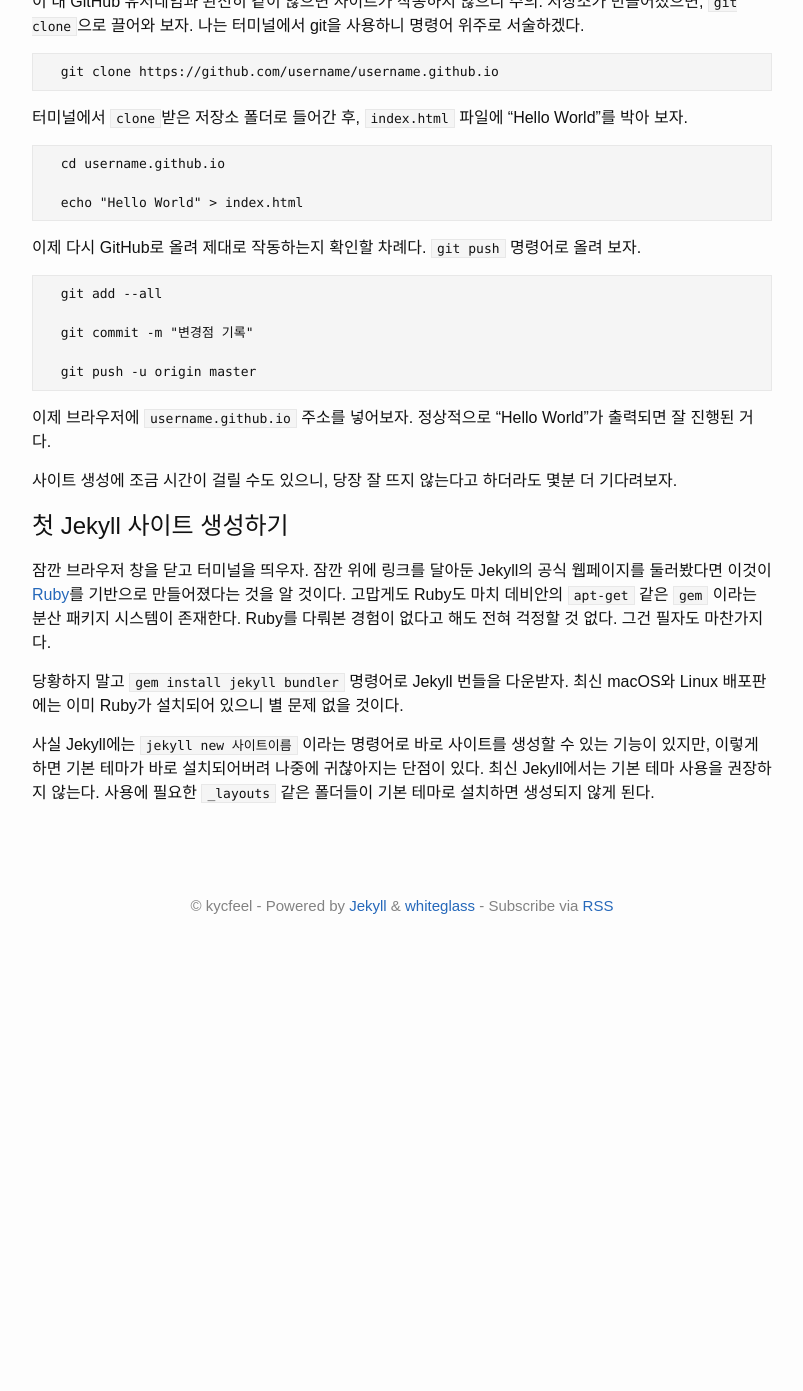
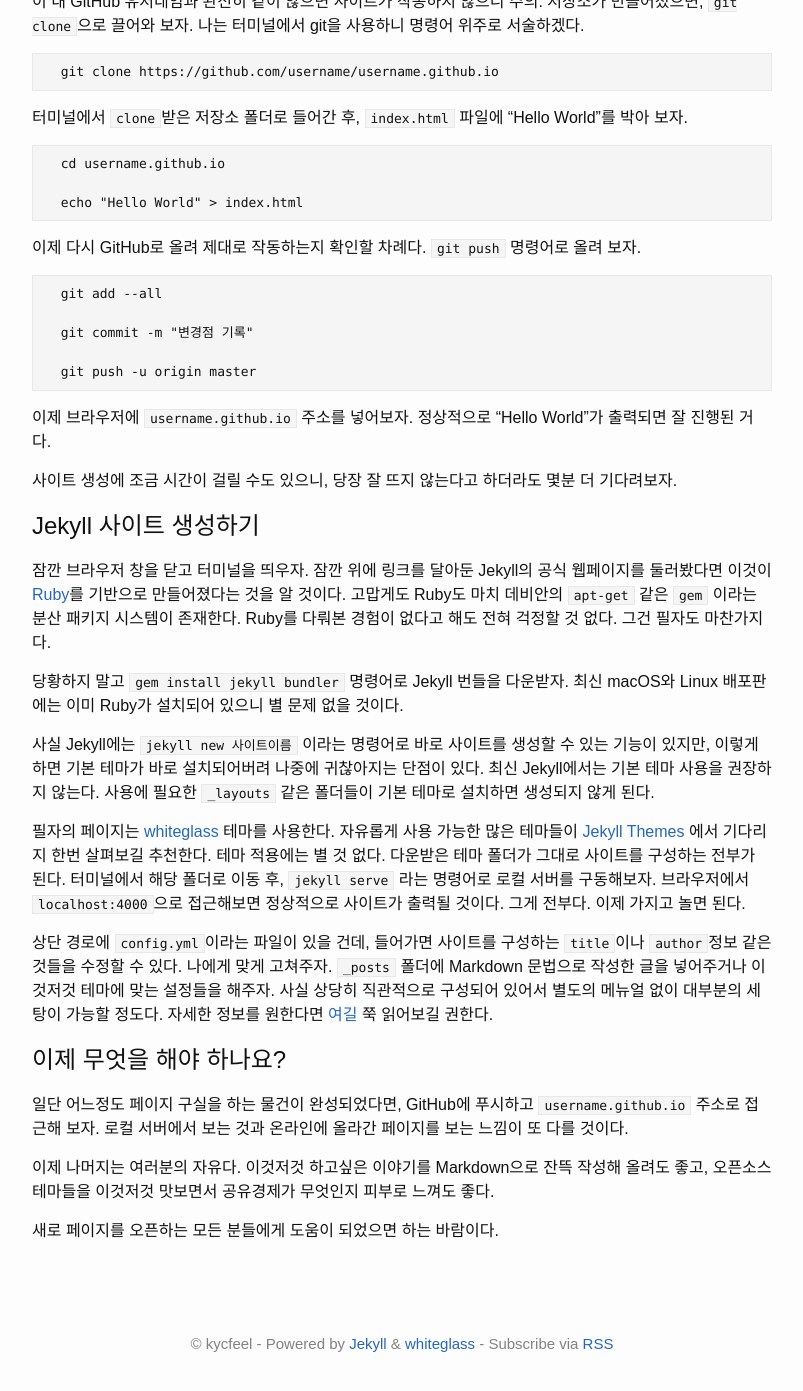
Before and after one commit to kycfeel/kycfeel.github.io, a Jekyll site: the page built from _posts/2017-03-01-GitHub에-개인-페이지-만들기.md, in a window 1280 px wide and 1400 px high, scrolled down 1157 px. Shown: the top 1391 px of the window, without its empty margins (238-1041 px from the left). Built offline with Jekyll 4.4.1, drawn with Linux system fonts in a browser that asks for light colours; before the commit the page ends 2119 px from its top, so only the background shows below that.

Commit message:
Post ended

```diff
--- a/_posts/2017-03-01-GitHub에-개인-페이지-만들기.md
+++ b/_posts/2017-03-01-GitHub에-개인-페이지-만들기.md
@@ -49,7 +49,7 @@ Jekyll(지킬)?
 
 사이트 생성에 조금 시간이 걸릴 수도 있으니, 당장 잘 뜨지 않는다고 하더라도 몇분 더 기다려보자.
 
-첫 Jekyll 사이트 생성하기
+Jekyll 사이트 생성하기
 ========================
 
 잠깐 브라우저 창을 닫고 터미널을 띄우자. 잠깐 위에 링크를 달아둔 Jekyll의 공식 웹페이지를 둘러봤다면 이것이 [Ruby](https://www.ruby-lang.org/ko/)를 기반으로 만들어졌다는 것을 알 것이다. 고맙게도 Ruby도 마치 데비안의 `apt-get` 같은 `gem` 이라는 분산 패키지 시스템이 존재한다. Ruby를 다뤄본 경험이 없다고 해도 전혀 걱정할 것 없다. 그건 필자도 마찬가지다.
@@ -57,3 +57,16 @@ Jekyll(지킬)?
 당황하지 말고 `gem install jekyll bundler` 명령어로 Jekyll 번들을 다운받자. 최신 macOS와 Linux 배포판에는 이미 Ruby가 설치되어 있으니 별 문제 없을 것이다.
 
 사실 Jekyll에는 `jekyll new 사이트이름` 이라는 명령어로 바로 사이트를 생성할 수 있는 기능이 있지만, 이렇게 하면 기본 테마가 바로 설치되어버려 나중에 귀찮아지는 단점이 있다. 최신 Jekyll에서는 기본 테마 사용을 권장하지 않는다. 사용에 필요한 `_layouts` 같은 폴더들이 기본 테마로 설치하면 생성되지 않게 된다.
+
+필자의 페이지는 [whiteglass](https://github.com/yous/whiteglass) 테마를 사용한다. 자유롭게 사용 가능한 많은 테마들이 [Jekyll Themes](http://jekyllthemes.org) 에서 기다리지 한번 살펴보길 추천한다. 테마 적용에는 별 것 없다. 다운받은 테마 폴더가 그대로 사이트를 구성하는 전부가 된다. 터미널에서 해당 폴더로 이동 후, `jekyll serve` 라는 명령어로 로컬 서버를 구동해보자. 브라우저에서 `localhost:4000`으로 접근해보면 정상적으로 사이트가 출력될 것이다. 그게 전부다. 이제 가지고 놀면 된다.
+
+상단 경로에 `config.yml`이라는 파일이 있을 건데, 들어가면 사이트를 구성하는 `title`이나 `author`정보 같은 것들을 수정할 수 있다. 나에게 맞게 고쳐주자. `_posts` 폴더에 Markdown 문법으로 작성한 글을 넣어주거나 이것저것 테마에 맞는 설정들을 해주자. 사실 상당히 직관적으로 구성되어 있어서 별도의 메뉴얼 없이 대부분의 세탕이 가능할 정도다. 자세한 정보를 원한다면 [여길](http://jekyllrb-ko.github.io/docs/frontmatter/) 쭉 읽어보길 권한다.
+
+이제 무엇을 해야 하나요?
+========================
+
+일단 어느정도 페이지 구실을 하는 물건이 완성되었다면, GitHub에 푸시하고 `username.github.io` 주소로 접근해 보자. 로컬 서버에서 보는 것과 온라인에 올라간 페이지를 보는 느낌이 또 다를 것이다.
+
+이제 나머지는 여러분의 자유다. 이것저것 하고싶은 이야기를 Markdown으로 잔뜩 작성해 올려도 좋고, 오픈소스 테마들을 이것저것 맛보면서 공유경제가 무엇인지 피부로 느껴도 좋다.
+
+새로 페이지를 오픈하는 모든 분들에게 도움이 되었으면 하는 바람이다.
```
